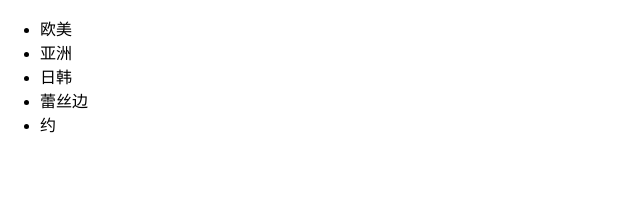
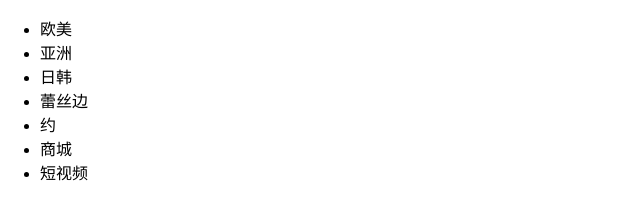
Before and after one commit to KrisYWL/githot, a plain HTML site: page index.html in a window 1280 px wide. Shown: the whole page, without its empty margins (0-640 px from the left). Drawn offline with Linux system fonts and the light colour scheme.

Commit message:
短视频

```diff
--- a/index.html
+++ b/index.html
@@ -16,6 +16,8 @@
         <li>日韩</li>
         <li>蕾丝边</li>
         <li>约</li>
+        <li>商城</li>
+        <li>短视频</li>
     </ul>
 </body>
 </html>
```
